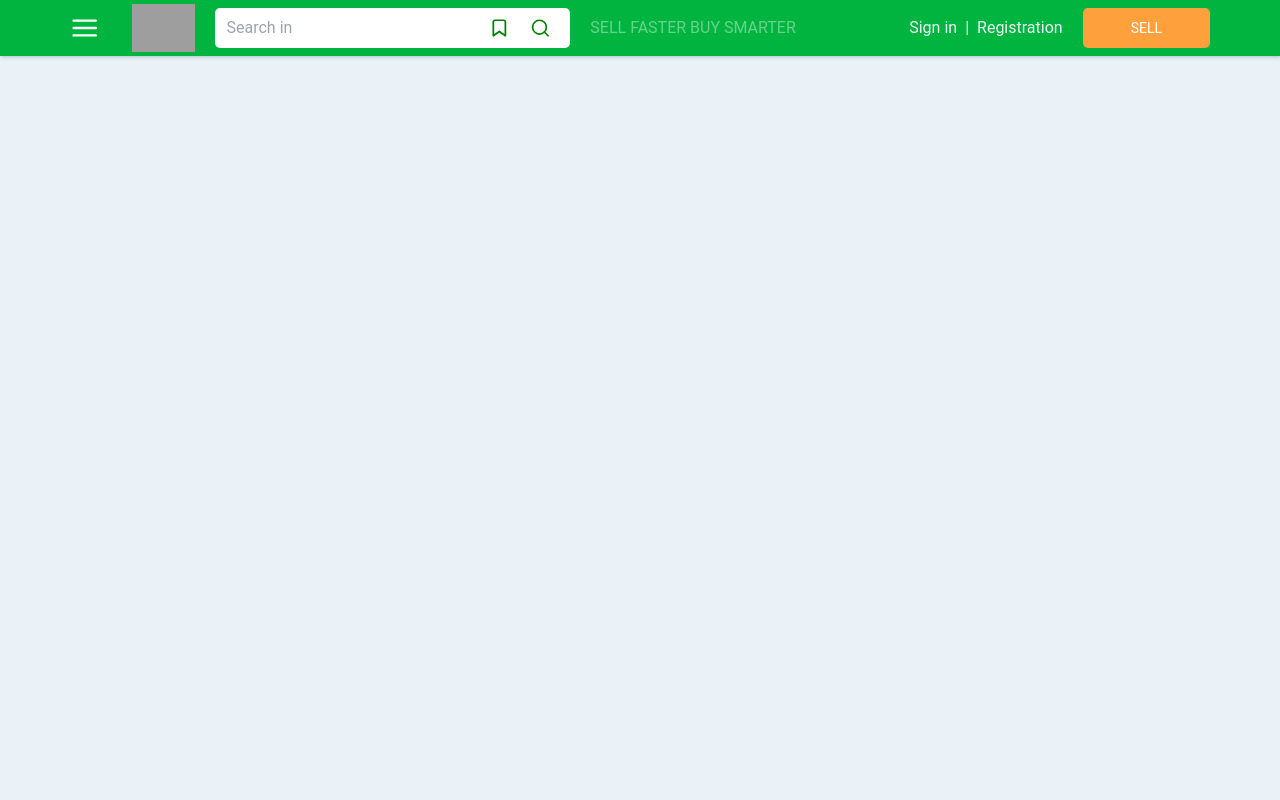
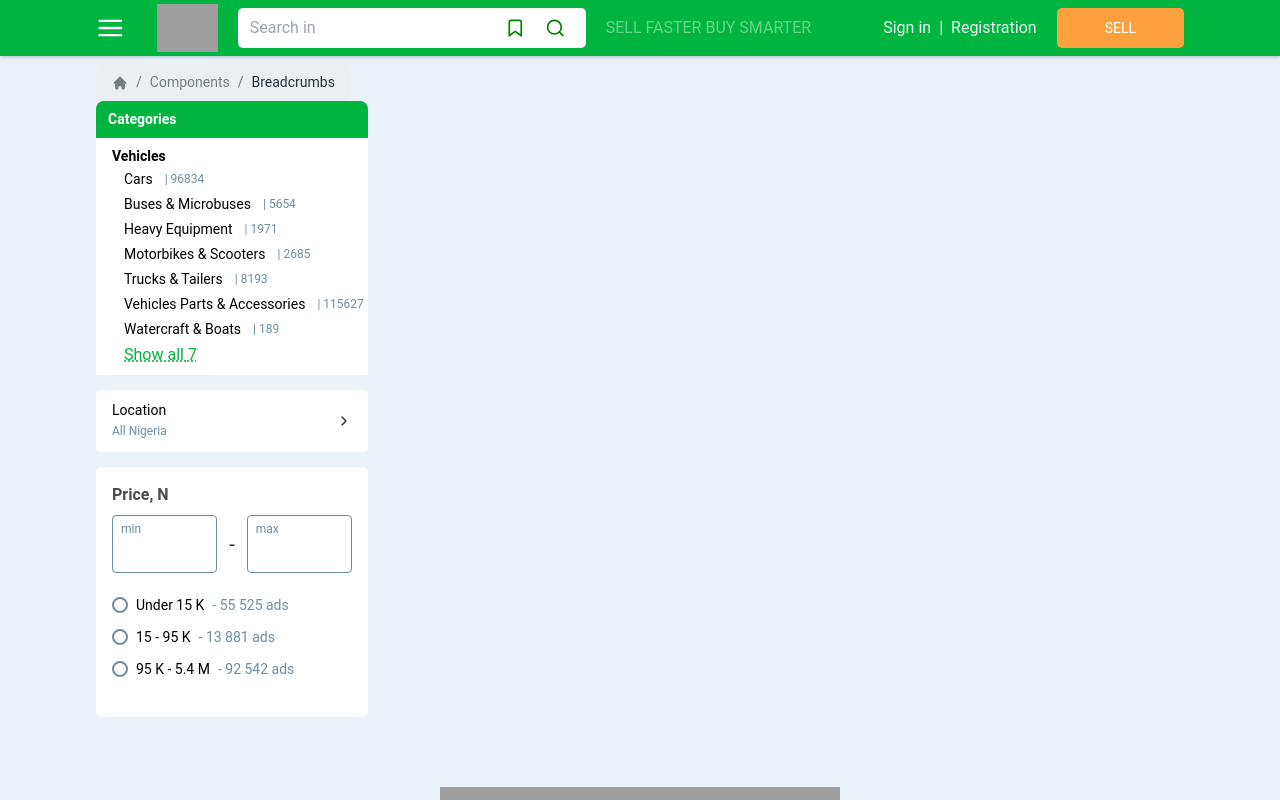
Before and after one commit to promiselxg/jiji_clone, a React (Vite) app: page /vehicles in a window 1280 px wide. Shown: the top 800 px of the page. Built offline with nearby package versions, Linux system fonts and the light colour scheme; grey boxes are pictures that could not be loaded.

Commit message:
added category side bar

```diff
--- a/src/components/common/Breadcrumb.jsx
+++ b/src/components/common/Breadcrumb.jsx
@@ -1,5 +1,5 @@
 /* eslint-disable react/prop-types */
-
+import { Breadcrumbs } from "@material-tailwind/react";
 import { Link } from "react-router-dom";
 
 const Breadcrumb = ({ data }) => {
@@ -39,3 +39,24 @@ export const BreadcrumbLabel = (props) => {
     </>
   );
 };
+
+export const BreadcrumbsWithIcon = () => {
+  return (
+    <Breadcrumbs className=" w-full">
+      <a href="#" className="opacity-60">
+        <svg
+          xmlns="http://www.w3.org/2000/svg"
+          className="h-4 w-4"
+          viewBox="0 0 20 20"
+          fill="currentColor"
+        >
+          <path d="M10.707 2.293a1 1 0 00-1.414 0l-7 7a1 1 0 001.414 1.414L4 10.414V17a1 1 0 001 1h2a1 1 0 001-1v-2a1 1 0 011-1h2a1 1 0 011 1v2a1 1 0 001 1h2a1 1 0 001-1v-6.586l.293.293a1 1 0 001.414-1.414l-7-7z" />
+        </svg>
+      </a>
+      <a href="#" className="opacity-60">
+        <span>Components</span>
+      </a>
+      <a href="#">Breadcrumbs</a>
+    </Breadcrumbs>
+  );
+};
--- a/src/components/header/Nav/index.jsx
+++ b/src/components/header/Nav/index.jsx
@@ -5,10 +5,10 @@ const HeaderNav = () => {
   return (
     <>
       <div
-        className="bg-[#00B53F] w-full text-white pt-[4px] fixed min-h-[56px] z-[9999]"
+        className="bg-[#00B53F] w-full text-white pt-[4px] fixed min-h-[56px] z-[9999] "
         style={{ boxShadow: "1px 1px 4px rgba(80,114,125,.4)" }}
       >
-        <div className="container mx-auto flex items-center justify-between">
+        <div className="container mx-auto flex items-center justify-between w-[85%]">
           <div className="logo">
             <Logo />
           </div>
--- /dev/null
+++ b/src/pages/components/Cards/Category.jsx
@@ -0,0 +1,50 @@
+/* eslint-disable react/prop-types */
+import { Link } from "react-router-dom";
+
+const CategoryCard = ({ data }) => {
+  //const shorten = () => {};
+  return (
+    <>
+      <div className="flex w-full flex-col mb-[15px]">
+        <div className="w-full bg-[#00b53f] text-white text-[14px] font-[700] flex flex-col px-3 py-2 rounded-tl-[8px] rounded-tr-[8px]">
+          <h1>Categories</h1>
+        </div>
+        <div className="flex flex-col px-4 py-2 leading-loose bg-white">
+          <h2 className="font-[700] text-[14px] leading-normal text-black">
+            Vehicles
+          </h2>
+          <div className="indent-3">
+            <ul className="leading-[25px] ">
+              {data?.map((item, i) => (
+                <li key={i}>
+                  <Link
+                    to="/"
+                    className="text-black text-[12px] flex items-center"
+                  >
+                    <div className="text-[14px] whitespace-nowrap text-ellipsis capitalize">
+                      {item?.title}
+                    </div>
+                    <div className="text-[#6c8ea0] text-[12px] font-[400] whitespace-nowrap">
+                      | {item?.count}
+                    </div>
+                  </Link>
+                </li>
+              ))}
+
+              <li>
+                <a
+                  href="#"
+                  className="text-[#00b53f] underline decoration-dotted"
+                >
+                  Show all {data?.length}
+                </a>
+              </li>
+            </ul>
+          </div>
+        </div>
+      </div>
+    </>
+  );
+};
+
+export default CategoryCard;
--- a/src/pages/components/Header.jsx
+++ b/src/pages/components/Header.jsx
@@ -10,7 +10,7 @@ const Header = () => {
         className="bg-[#00B53F] w-full text-white  flex fixed min-h-[56px] z-[9999] items-center"
         style={{ boxShadow: "1px 1px 4px rgba(80,114,125,.4)" }}
       >
-        <div className="container mx-auto flex items-center gap-5 justify-between">
+        <div className="container mx-auto flex items-center gap-5 justify-between w-[85%]">
           <div className="flex items-center gap-8">
             <FiMenu className="text-[30px] text-white cursor-pointer" />
             <Logo />
--- /dev/null
+++ b/src/pages/components/Location/index.jsx
@@ -0,0 +1,19 @@
+import { FiChevronRight } from "react-icons/fi";
+
+const Location = () => {
+  return (
+    <>
+      <div className="flex w-full justify-between bg-white px-4 py-3 rounded-[5px] mb-[15px]">
+        <div className="flex items-center justify-between w-full  cursor-pointer">
+          <div className="leading-tight">
+            <h1 className="text-[14px] text-black">Location</h1>
+            <span className="text-[12px] text-[#6c8ea0]">All Nigeria</span>
+          </div>
+          <FiChevronRight />
+        </div>
+      </div>
+    </>
+  );
+};
+
+export default Location;
--- /dev/null
+++ b/src/pages/components/Price/index.jsx
@@ -0,0 +1,90 @@
+const Price = () => {
+  return (
+    <>
+      <div className="flex w-full bg-white rounded-[5px]">
+        <div className="px-4 py-2 w-full">
+          <div className="flex flex-col">
+            <span className="py-2">
+              <h1 className="text-[16px] text-[rgba(0,0,0,0.7)] font-[600]">
+                Price, N
+              </h1>
+            </span>
+            <div className="flex w-full gap-3  items-center">
+              <div className="w-1/2  border border-[#6c8ea0] px-2 pb-2 rounded-[4px]">
+                <span className="text-[12px] text-[#6c8ea0]">min</span>
+                <input
+                  type="text"
+                  maxLength={12}
+                  className="bg-transparent outline-none border-none w-full text-black text-[14px]"
+                />
+              </div>
+              <span className="text-[20px]">-</span>
+              <div className="w-1/2  border border-[#6c8ea0] px-2 pb-2 rounded-[4px]">
+                <span className="text-[12px] text-[#6c8ea0]">max</span>
+                <input
+                  type="text"
+                  maxLength={12}
+                  className="bg-transparent outline-none border-none w-full text-black text-[14px]"
+                />
+              </div>
+            </div>
+            <div className="py-4">
+              <div className="flex flex-col mb-2">
+                <label className="flex items-center gap-2 cursor-pointer leading-8 py-4 h-[16px]">
+                  <input
+                    type="radio"
+                    name="price"
+                    value=""
+                    className="radio  border-[2px] border-[#6c8ea0] h-[16px] w-[16px]"
+                  />
+                  <span className="label-text font-[600] flex gap-2 items-center">
+                    <span className="text-[14px] text-black capitalize font-[400]">
+                      Under 15 K
+                    </span>
+                    <span className="text-[14px] text-[#6c8ea0] font-[400] ">
+                      - 55 525 ads
+                    </span>
+                  </span>
+                </label>
+                <label className="flex items-center gap-2 cursor-pointer leading-8 py-4 h-[16px]">
+                  <input
+                    type="radio"
+                    name="price"
+                    value=""
+                    className="radio  border-[2px] border-[#6c8ea0] h-[16px] w-[16px]"
+                  />
+                  <span className="label-text font-[600] flex gap-2 items-center">
+                    <span className="text-[14px] text-black capitalize font-[400]">
+                      15 - 95 K
+                    </span>
+                    <span className="text-[14px] text-[#6c8ea0] font-[400] ">
+                      - 13 881 ads
+                    </span>
+                  </span>
+                </label>
+                <label className="flex items-center gap-2 cursor-pointer leading-8 py-4 h-[16px]">
+                  <input
+                    type="radio"
+                    name="price"
+                    value=""
+                    className="radio  border-[2px] border-[#6c8ea0] h-[16px] w-[16px]"
+                  />
+                  <span className="label-text font-[600] flex gap-2 items-center">
+                    <span className="text-[14px] text-black capitalize font-[400]">
+                      95 K - 5.4 M
+                    </span>
+                    <span className="text-[14px] text-[#6c8ea0] font-[400] ">
+                      - 92 542 ads
+                    </span>
+                  </span>
+                </label>
+              </div>
+            </div>
+          </div>
+        </div>
+      </div>
+    </>
+  );
+};
+
+export default Price;
--- /dev/null
+++ b/src/pages/data/index.jsx
@@ -0,0 +1,32 @@
+const vehiclesData = [
+  {
+    title: "Cars",
+    count: 96834,
+  },
+  {
+    title: "buses & microbuses",
+    count: 5654,
+  },
+  {
+    title: "heavy equipment",
+    count: 1971,
+  },
+  {
+    title: "motorbikes & scooters",
+    count: 2685,
+  },
+  {
+    title: "trucks & tailers",
+    count: 8193,
+  },
+  {
+    title: "vehicles parts & accessories",
+    count: 115627,
+  },
+  {
+    title: "watercraft & boats",
+    count: 189,
+  },
+];
+
+export { vehiclesData };
--- a/src/pages/vehicles/index.jsx
+++ b/src/pages/vehicles/index.jsx
@@ -1,8 +1,26 @@
+import { BreadcrumbsWithIcon } from "../../components/common/Breadcrumb";
+import CategoryCard from "../components/Cards/Category";
+import Location from "../components/Location";
+import Price from "../components/Price";
+import { vehiclesData } from "../data";
+
 const Vehicles = () => {
   return (
     <>
-      <div className="w-full h-screen">
-        <div className="container mx-auto"></div>
+      <div className="w-full pb-[50px]">
+        <div className="container mx-auto pt-16 w-[85%]">
+          <div className="w-full flex">
+            <BreadcrumbsWithIcon />
+          </div>
+          <div className="flex w-full justify-between gap-3">
+            <div className="w-[25%]">
+              <CategoryCard data={vehiclesData} />
+              <Location />
+              <Price />
+            </div>
+            {/* <div className="bg-[green] w-3/4">deede</div> */}
+          </div>
+        </div>
       </div>
     </>
   );
```
